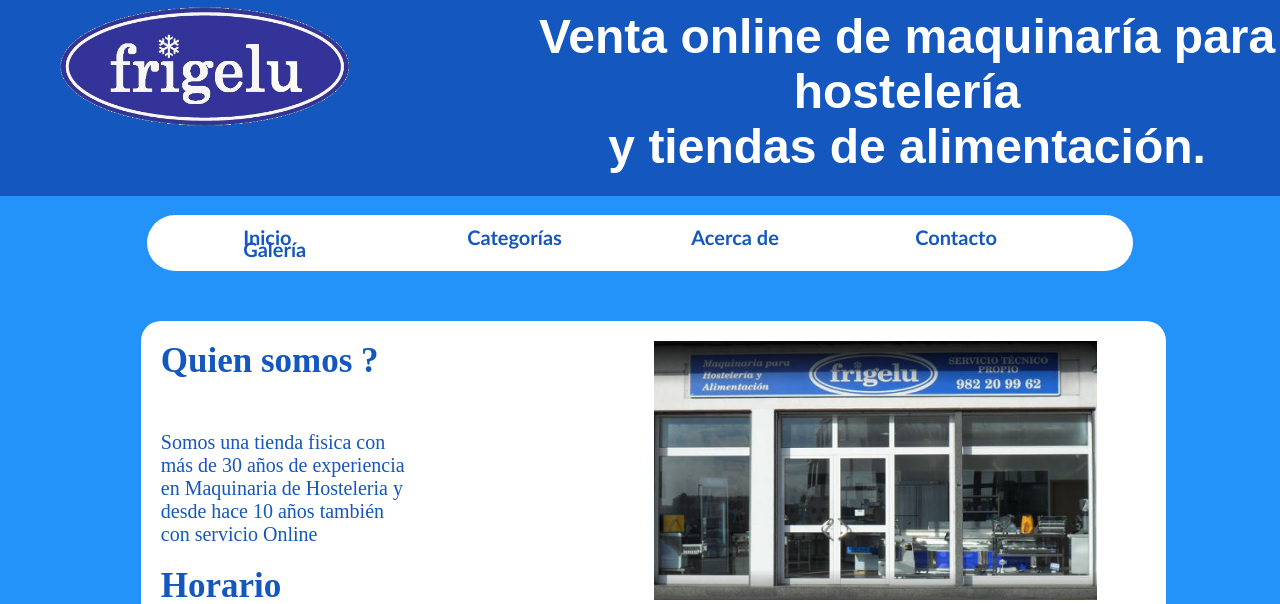
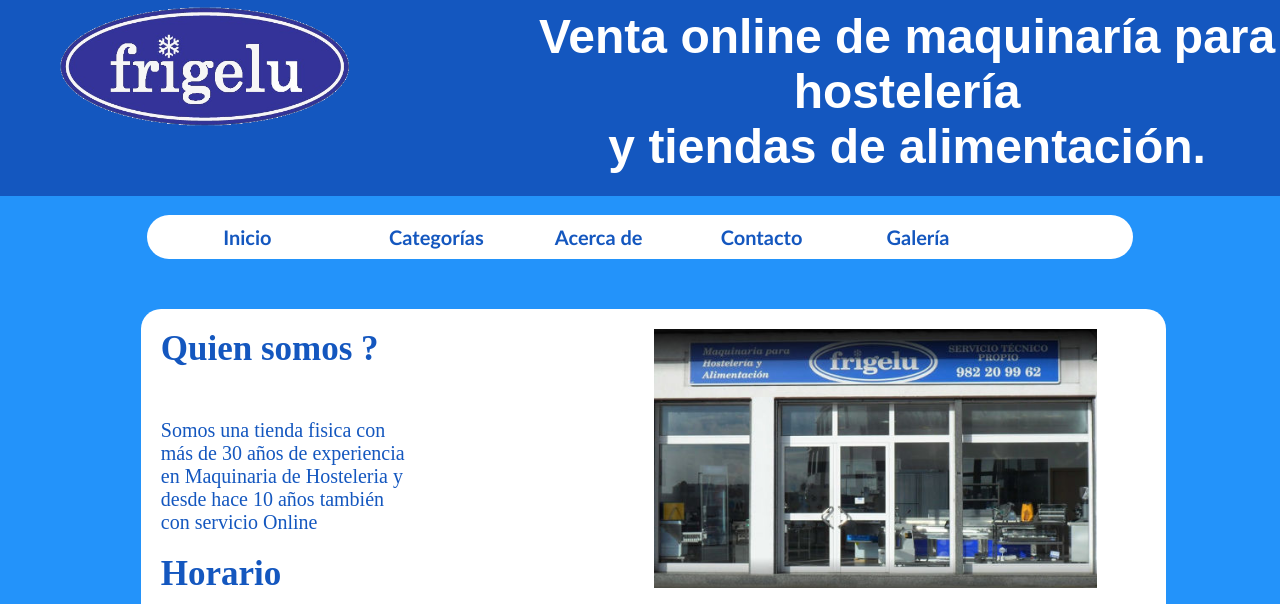
Before and after one commit to PabloValcarce/Proyecto_Ciclo, a PHP site: page / in a window 1280 px wide. Shown: the top 604 px of the page. Run offline with PHP 8.4, Linux system fonts and the light colour scheme.

Commit message:
menu responsive y header casi

```diff
--- a/CSS/Hoja_de_estilos.css
+++ b/CSS/Hoja_de_estilos.css
@@ -504,19 +504,38 @@
     font-size:1.5em;
 }
 
-
+@media (max-width:1694px){
+    .nav > li {
+        padding-left: 1.5vh;
+        padding-right: 1.5vh;
+    }
+}
+@media (max-width:1577px){
+    .nav > li {
+        padding-left: 1vh;
+        padding-right: 1vh;
+    }
+}
+@media (max-width:1516px){
+    .nav > li {
+        padding-left: 0.5vh;
+        padding-right: 0.5vh;
+    }
+}
+@media (max-width:1456px){
+    .nav > li {
+        padding-left: 0;
+        padding-right: 0;
+    }
+}
+@media (max-width:1456px){
+    .nav > li {
+        width: 15%;
+    }
+}
 
 @media (max-width:1024px){
-    .menu{
-        position:static;
-        width:auto;
-        height:auto;
-        transform:translateX(0%);
-        display:flex;
-    }
-    .menu a {
-        border:none;
-    }
+
     #banner img{
         height: 60vh;
     }
@@ -531,8 +550,9 @@
         width: 500%;
     }
     #presentacion{
-        font-size: 2.5em;
-        margin-top:5vh;
+        font-size: 1em;
+        padding-top: 2.5%;
+        padding-bottom: 2.5%;
         width: 50%;
     }
     #fachero{
```
